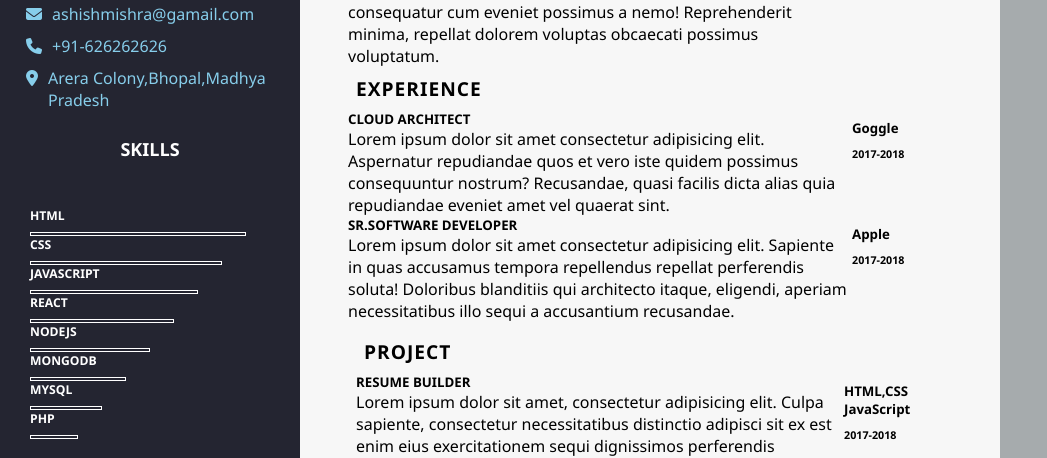
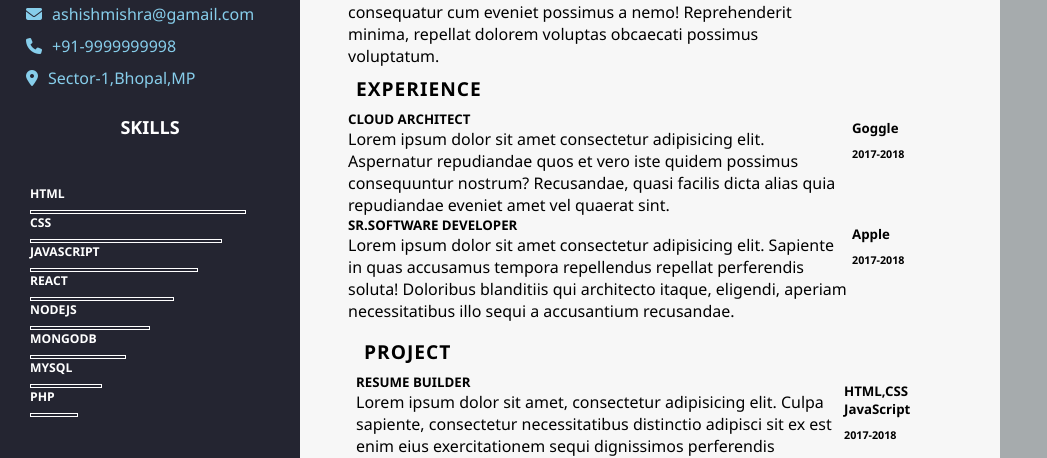
Before and after one commit to mashish294/Responsive-Resume-using-CSS-Grid---Basic-Selectors-Combinators-Pseudo-classes---3q85b3787y3t, a plain HTML site: page index.html in a window 1280 px wide. Shown: the part 367-825 px from the top of the page, without its empty margins (0-1047 px from the left). Drawn offline with Linux system fonts and the light colour scheme.

Commit message:
UPDATE index.html

```diff
--- a/index.html
+++ b/index.html
@@ -38,11 +38,11 @@
                     </li>
                     <li class="a">
                         <span><i class="fa-solid fa-phone"></i></span>
-                        <span> +91-626262626</span>
+                        <span> +91-9999999998</span>
                     </li >
                     <li class="a">
                         <span><i class="fa-solid fa-location-dot"></i></span>
-                        <span >Arera Colony,Bhopal,Madhya Pradesh</span>
+                        <span >Sector-1,Bhopal,MP</span>
                     </li>
                 </ul>
             </div>
```
